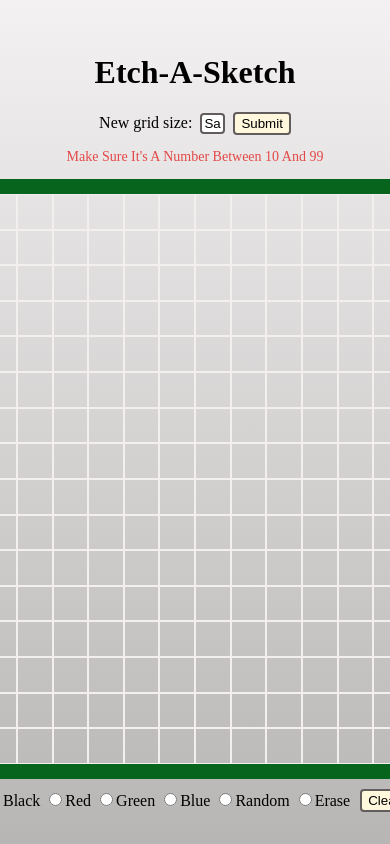
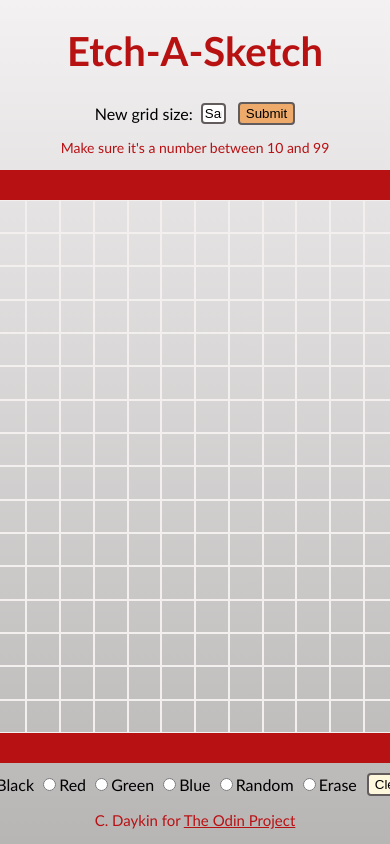
Before and after one commit to MusicMan888/EtchASketch, a plain HTML site: page index.html in a window 390 px wide. Both pictures are taken after typing "Sample" into the empty fields and a click on the button "Submit". Shown: the top 844 px of the page. Drawn offline with Linux system fonts and the light colour scheme.

Commit message:
The final commit for this project
I finally finished this project, I stopped working on this and completed
two sections of FreeCodeCamps responsive web design to refresh my html
and css. I adjusted the font size and color and styled the footer.

```diff
--- a/index.html
+++ b/index.html
@@ -33,8 +33,9 @@
 
       <button class="clear-btn">Clear</button>
     </div>
+
     <div class="footer">
-      <!-- Name, email, etc-->
+      <p> C. Daykin for <a href="https://www.theodinproject.com/"> The Odin Project</a></p>
     </div>
 
   </div>
--- a/script.js
+++ b/script.js
@@ -25,7 +25,7 @@ function dispGridDm(){
 }
 
 function usrPrompt(){
-  u_prompt.textContent = "Enter A Number Between 10 And 99";
+  u_prompt.textContent = "Enter a number between 10 and 99";
 }
 
 function createGrid(){
@@ -34,7 +34,7 @@ console.log("enter createGrid()")
   console.log(num);
   // if num < 0 - works
   if(num < 0 || num > 99 || isNaN(num)){
-    u_prompt.textContent = "Make Sure It's A Number Between 10 And 99";
+    u_prompt.textContent = "Make sure it's a number between 10 and 99";
   } else {
     //clear values
     u_prompt.textContent = "";
@@ -44,7 +44,7 @@ console.log("enter createGrid()")
 
     //make default 16 x 16 grid
     if (num == 0 || num > 99 || num == ""){
-      u_prompt.textContent = "Default Grid Is 16 x 16";
+      u_prompt.textContent = "Default grid is: 16 X 16";
       for(let a = 0; a < 16; a++){
         let row = document.createElement('div');
         row.classList.add('row');
@@ -57,7 +57,7 @@ console.log("enter createGrid()")
       }
     } else {
         if(num < 10 || num > 99 || isNaN(num)){
-          u_prompt.textContent = "Make Sure It's A Number Between 10 And 99";
+          u_prompt.textContent = "Make sure it's a number between 10 and 99";
           for(let a = 0; a < 16; a++){
             let row = document.createElement('div');
             row.classList.add('row');
@@ -69,7 +69,7 @@ console.log("enter createGrid()")
             }
           }
         } else {
-          u_prompt.textContent = "User Grid Is " + num + " x " + num;
+          u_prompt.textContent = "User grid is: " + num + " X " + num;
           for (let a = 0; a < num; a++){
             let row = document.createElement('div');
             row.classList.add('row');
--- a/style.css
+++ b/style.css
@@ -6,13 +6,17 @@ html, body {
   margin: 0;
   padding: 0;
   margin: 0;
-  /* font-family: 'Gill Sans', 'Gill Sans MT', Calibri, 'Trebuchet MS', sans-serif; */
+  font-family: Calibri, sans-serif;
   background: linear-gradient(#f3f1f1, #b8b5b5);
   background-repeat: no-repeat;
   height: 100%;
   width: 100%;
   display: flex;
   justify-content: center;
+}
+.title{
+  font-size: 40px;
+  color: #b81111;
 }
 
 .plyArea{
@@ -45,7 +49,8 @@ html, body {
   padding: 2px;
   padding-right: 6px;
   padding-left: 6px;
-  background-color: cornsilk;
+  margin-left: 4px;
+  background-color: rgb(238, 170, 106);
   border-radius: 4px;
   /* font font-family: ; */
   border: 2px solid rgb(99, 92, 92);
@@ -58,7 +63,7 @@ html, body {
 
  .prompt{
   font-size: 14px;
-  color:rgb(228, 72, 72);
+  color:#b81114;
  }
 
  button{
@@ -67,7 +72,6 @@ html, body {
   padding-left: 6px;
   background-color: cornsilk;
   border-radius: 4px;
-  /* font font-family: ; */
   border: 2px solid rgb(99, 92, 92);
   cursor: pointer;
  }
@@ -85,7 +89,7 @@ html, body {
   width: 600px;
   display: flex;
   flex-direction: column;
-  border: 15px solid #07641c;
+  border: 30px solid #b81114;
   border-radius: 14px;
  }
 
@@ -98,3 +102,14 @@ html, body {
   border: 1px solid rgb(243,239,239);
   flex: 1;
  }
+
+.footer{
+  display: flex;
+  align-items: center;
+  justify-content: center;
+  font-size: 15px;
+  color: #b81114;
+}
+a:link{
+  color: #b81114;
+}
```
